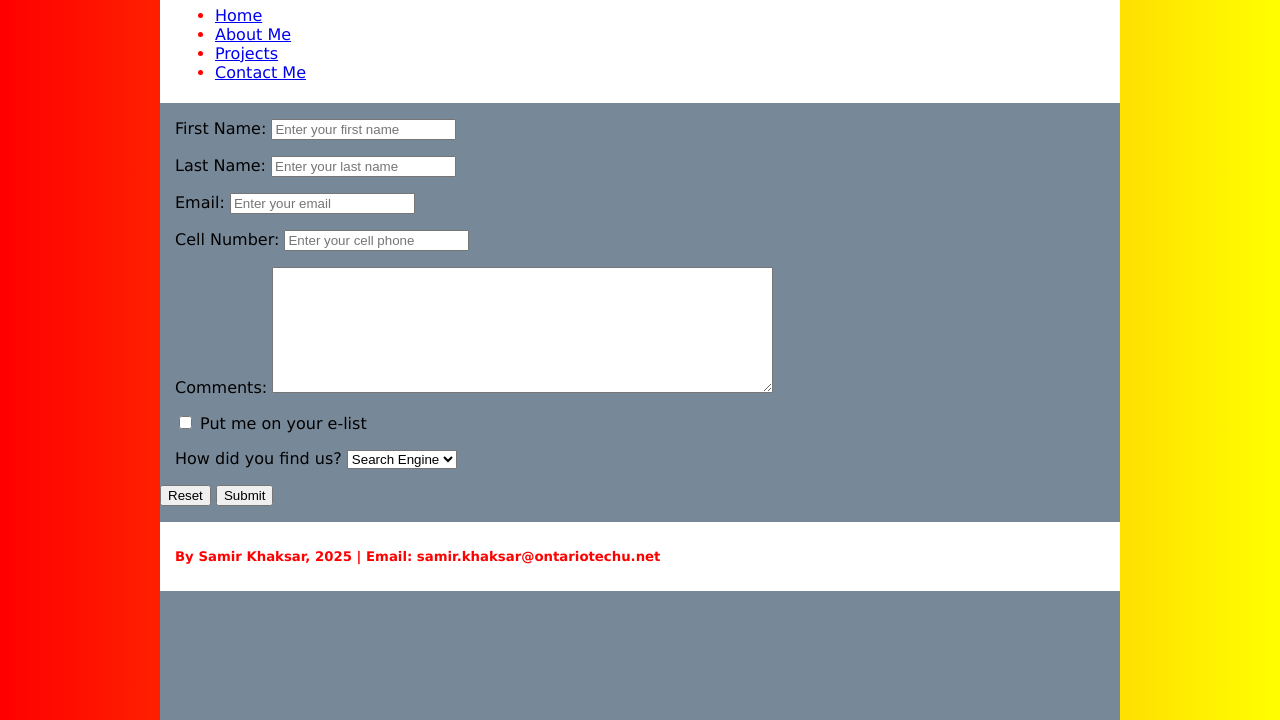
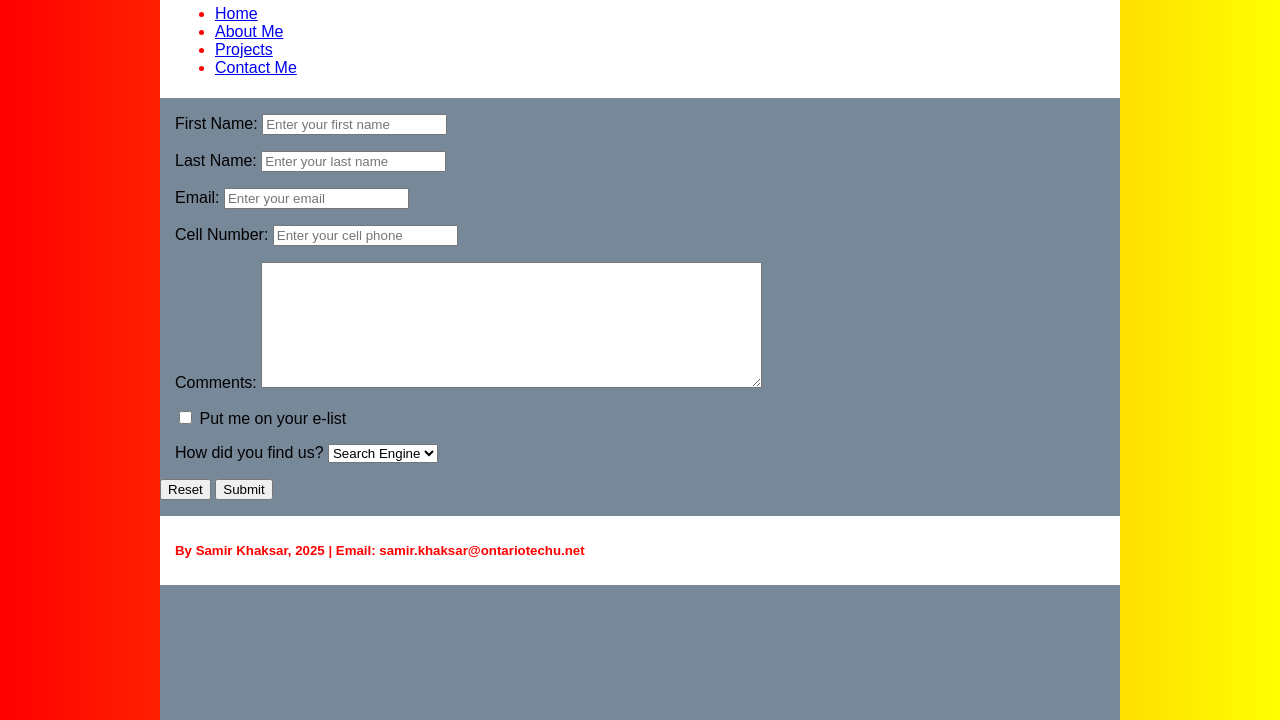
Before and after one commit to Samir1243/Assignment1-HTML-5-CSS-3-2025, a plain HTML site: page Contact.html in a window 1280 px wide. Shown: the part 80-800 px from the top of the page. Drawn offline with Linux system fonts and the light colour scheme.

Commit message:
read me details

```diff
--- a/Main.css
+++ b/Main.css
@@ -5,11 +5,11 @@
 body {
     /*background-color: rgb(0, 0, 0);*/
     background: yellow;
-    background: -moz-linear-gradient(left, red 0%, yellow 100%);
-    background: -webkit-linear-gradient(left, red 0%, yellow 100%);
-    background: -o-linear-gradient(left, red 0%, yellow 100%);
+    background: linear-gradient(left, red 0%, yellow 100%);
+    background: linear-gradient(left, red 0%, yellow 100%);
+    background: linear-gradient(left, red 0%, yellow 100%);
     background: linear-gradient(to right, red 0%,yellow 100%);
-    font-family: Verdana, Geneva, Arial, sans-serif;
+    font-family: Arial, sans-serif;
     padding: 0px;
     margin: 0px;
 }
@@ -32,6 +32,7 @@ aside
     padding: 5px;
     width: 250px;
 }
+
 /* The wrapper ID style is used with a div tag to provide a 960px wide page */
 #wrapper {
     width: 960px;
@@ -104,7 +105,7 @@ h1,h2,h3,h4,h5,h6,p,li {
     height: 100px;
     width: 100px;
     float: left;
-    background-color: rgb(73, 214, 54);
+    background-color: rgb(black);
     margin: 15px;
     padding: 25px;
     opacity: .5;
@@ -115,8 +116,7 @@ h1,h2,h3,h4,h5,h6,p,li {
 .box:hover {
     opacity: 1;
     /* Permalink - use to edit and share this gradient: https://colorzilla.com/gradient-editor/#e4f5fc+0,bfe8f9+50,9fd8ef+60,2ab0ed+100 */
-background: radial-gradient(ellipse at center,  rgba(228,245,252,1) 0%,rgba(191,232,249,1) 50%,rgba(159,216,239,1) 60%,rgba(42,176,237,1) 100%); /* W3C, IE10+, FF16+, Chrome26+, Opera12+, Safari7+ */
-
+background: linear-gradient(rgba(228,245,252,1) 0%,rgba(191,232,249,1) 50%,rgba(159,216,239,1) 60%,rgba(42,176,237,1) 100%);
 }
 
 /* This clear class style terminates float */
```
Also changed, not shown: 1 other file.
